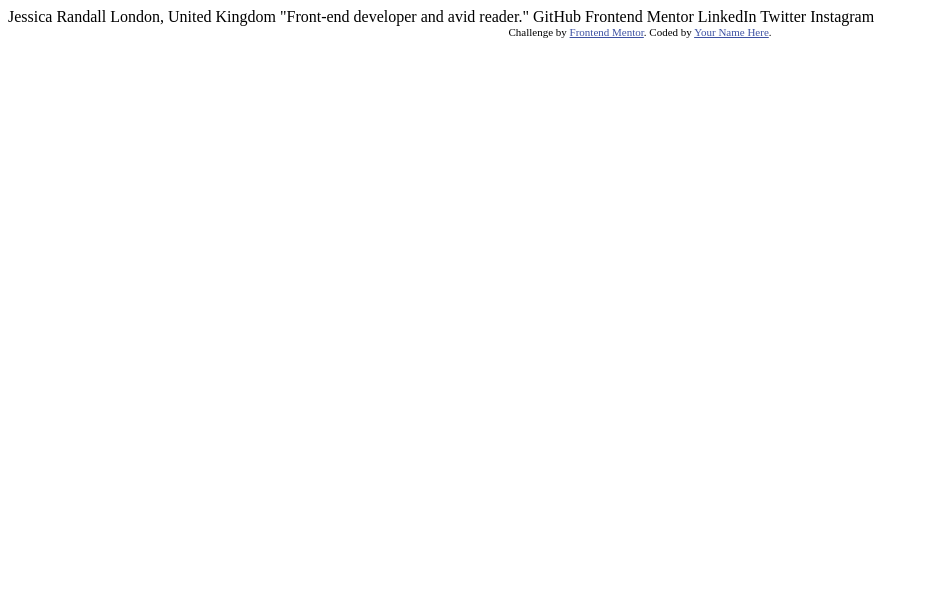
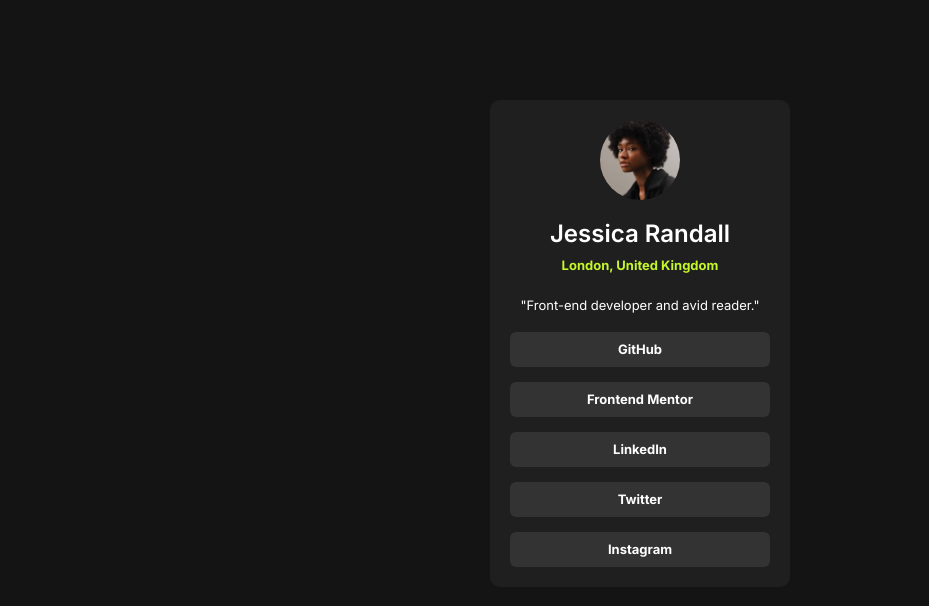
Before and after one commit to jean266/perfil_enlaces_sociables, a plain HTML site: page public/index.html in a window 1280 px wide. Shown: the whole page, without its empty margins (0-929 px from the left). Drawn offline with Linux system fonts and the light colour scheme.

Commit message:
update 29/06/2024

```diff
--- a/public/index.html
+++ b/public/index.html
@@ -2,33 +2,49 @@
 <html lang="en">
 <head>
   <meta charset="UTF-8">
-  <meta name="viewport" content="width=device-width, initial-scale=1.0"> <!-- displays site properly based on user's device -->
-
-  <link rel="icon" type="image/png" sizes="32x32" href="./assets/images/favicon-32x32.png">
-
+  <meta name="viewport" content="width=device-width, initial-scale=1.0">
+  <link rel="icon" type="image/png" sizes="32x32" href="assets/images/favicon-32x32.png">
   <title>Frontend Mentor | Social links profile</title>
-
-  <!-- Feel free to remove these styles or customise in your own stylesheet 👍 -->
-  <style>
-    .attribution { font-size: 11px; text-align: center; }
-    .attribution a { color: hsl(228, 45%, 44%); }
-  </style>
+  <link rel="preconnect" href="https://fonts.googleapis.com">
+  <link rel="preconnect" href="https://fonts.gstatic.com" crossorigin>
+  <link href="https://fonts.googleapis.com/css2?family=Inter:wght@100..900&display=swap" rel="stylesheet">
+  <link rel="stylesheet" href="build/css/app.css">
 </head>
 <body>
 
-  Jessica Randall
-  London, United Kingdom
-  "Front-end developer and avid reader."
+  <article class="container_main">
 
-  GitHub
-  Frontend Mentor
-  LinkedIn
-  Twitter
-  Instagram
+    <header class="profile">
+      <div class="profile_imagen">
+        <img src="assets/images/avatar-jessica.jpeg" alt="imagen avatar">
+      </div>
 
-  <div class="attribution">
-    Challenge by <a href="https://www.frontendmentor.io?ref=challenge" target="_blank">Frontend Mentor</a>.
-    Coded by <a href="#">Your Name Here</a>.
-  </div>
+      <h1 class="profile_name">Jessica Randall</h1>
+
+      <p class="profile_location">London, United Kingdom</p>
+
+      <p class="profile_description">"Front-end developer and avid reader."</p>
+    </header>
+
+    <section class="links">
+      <div class="link">
+        <a href="#">GitHub</a>
+      </div>
+      <div class="link">
+        <a href="#">Frontend Mentor</a>
+      </div>
+      <div class="link">
+        <a href="#">LinkedIn</a>
+      </div>
+      <div class="link">
+        <a href="#">Twitter</a>
+      </div>
+      <div class="link">
+        <a href="#">Instagram</a>
+      </div>
+    </section>
+
+  </article>
+
 </body>
 </html>
--- a/src/scss/base/_globales.scss
+++ b/src/scss/base/_globales.scss
@@ -9,15 +9,13 @@
     box-sizing: inherit;
 }
 body {
-    font-family: v.$fuente_principal;
-    font-size: 1.6rem;
-    line-height: 1.8;
-    background-color: v.$greenLighter;
-    color: v.$greyDarker;
+    font-family: v.$font_principal;
+    background-color: v.$offBlack;
+    color: v.$white;
     font-weight: 500;
 }
 p {
-    font-size: 1.6rem;
+    font-size: 1.4rem;
     margin: 0;
 }
 
@@ -32,11 +30,9 @@
 }
 
 h1, h2, h3 {
-    font-family: v.$fuente_principal;
     margin: calc(v.$separacion / 2);
     font-weight: 300;
     text-align: center;
-    color: v.$greyDarker;
 }
 
 h1 {
--- a/src/scss/base/_variables.scss
+++ b/src/scss/base/_variables.scss
@@ -1,27 +1,27 @@
 
 
-// Fuentes
-$fuente_principal: "Karla", sans-serif;
+// Fonts
+$font_principal: "Inter", sans-serif;
 
-// Tamaño de Media Queries
+// Size of Media Queries
 $telefono: 480px;
 $tablet: 768px;
 $desktop: 1024px;
 
-// Colores
-$greenLighter: hsl(148, 38%, 91%);
-$greenMedium: hsl(169, 82%, 27%);
-$red: hsl(0, 66%, 54%);
+// Colors
+/// Primary
+$green : hsl(75, 94%, 57%);
 
-// Neutros
+// Neutral
+$white: hsl(100, 100%, 100%);
 $black: hsl(0, 0%, 0%);
-$white: hsl(0, 0%, 100%);
-$greyMedium : hsl(186, 15%, 59%);
-$greyDarker : hsl(187, 24%, 22%);
+$grey: hsl(0, 0%, 20%);
+$darkGrey: hsl(0, 0%, 12%);
+$offBlack: hsl(0, 0%, 8%);
 
 $separacion: 5rem;
 
-// Fuentes
+// Weigths
 
 $delgada: 300;
 $regular : 400;
--- a/src/scss/layout/_layout.scss
+++ b/src/scss/layout/_layout.scss
@@ -1,2 +1,88 @@
 @use 'base/variables' as v;
 @use 'base/mixins' as m;
+
+.container_main {
+    width: 90%;
+    background-color: v.$darkGrey;
+    padding: 2rem;
+    border-radius: 1rem;
+    margin: 10rem auto;
+
+    @include m.tablet {
+        width: 30rem;
+        margin: 10rem auto;
+    }
+
+    p, a {
+        font-size: 1.2rem;
+
+        @include m.tablet {
+            font-size: 1.3rem;
+        }
+    }
+}
+
+.profile {
+    margin-bottom: 2rem;
+
+    .profile_imagen {
+        margin-bottom: 2rem;
+
+        img {
+            border-radius: 50%;
+            width: 8rem;
+            margin: 0 auto;
+        }
+    }
+
+    .profile_name {
+        font-weight: 600;
+        font-size: 2rem;
+
+        @include m.tablet {
+            font-size: 2.4rem;
+            margin-bottom: 1rem;
+        }
+    }
+
+    .profile_location {
+        text-align: center;
+        color: v.$green;
+        font-weight: 700;
+        margin-bottom: 2.5rem;
+    }
+
+    .profile_description {
+        text-align: center;
+        font-weight: 400;
+    }
+}
+
+.links {
+    .link {
+        background: v.$grey;
+        margin-bottom: 1.5rem;
+        padding: 1rem;
+        border-radius: .6rem;
+        text-align: center;
+
+        &:last-child {
+            margin-bottom: 0;
+        }
+
+        &:hover {
+            background-color: v.$green;
+            cursor: pointer;
+
+            a {
+                color: v.$black;
+            }
+        }
+
+        a {
+            font-size: 1.3rem;
+            color: v.$white;
+            font-weight: 700;
+        }
+    }
+}
```
Also changed, not shown: Desktop_design.png (added), Mobile_design.png (added), public/assets/fonts/Inter-VariableFont_slnt,wght.ttf (deleted), public/assets/fonts/OFL.txt (deleted), public/assets/fonts/README.txt (deleted), public/assets/fonts/static/Inter-Bold.ttf (deleted), public/assets/fonts/static/Inter-Regular.ttf (deleted), public/assets/fonts/static/Inter-SemiBold.ttf (deleted), public/build/css/app.css (added), 2 other files.
